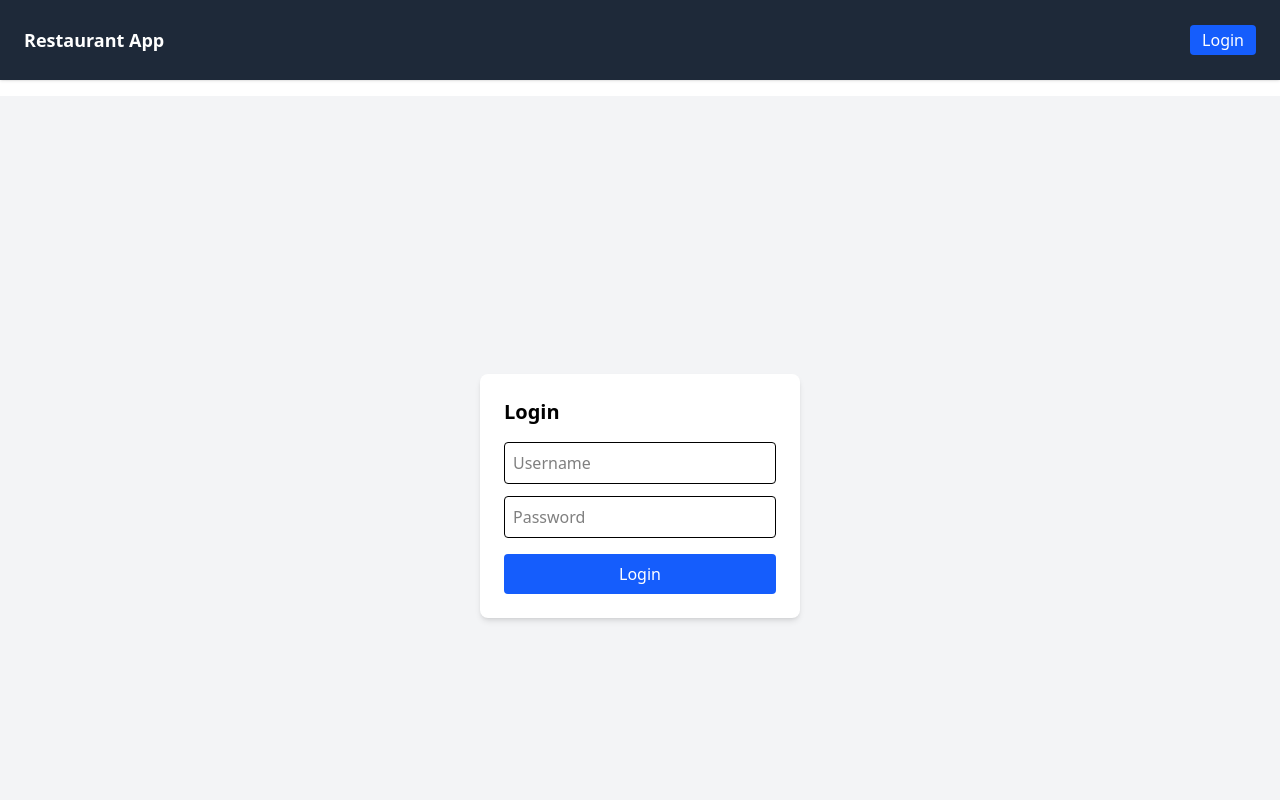
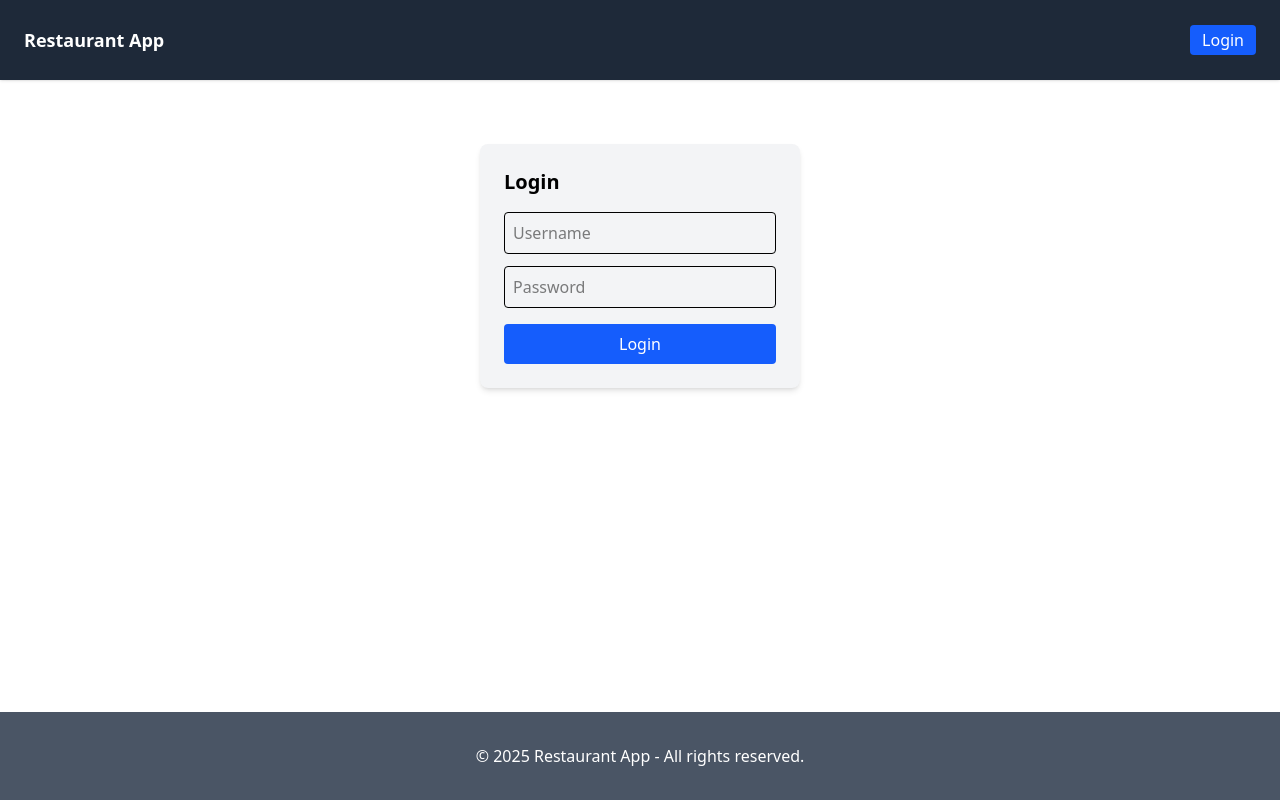
Before and after one commit to chriskampolis/cf7-restaurant-frontend, a React (Vite) app: page /login in a window 1280 px wide. Shown: the top 800 px of the page. Built offline with nearby package versions, Linux system fonts and the light colour scheme; no server answers.

Commit message:
style: background color change

```diff
--- a/src/pages/LoginPage.tsx
+++ b/src/pages/LoginPage.tsx
@@ -30,10 +30,10 @@ function LoginPage() {
   };
 
   return (
-    <div className="flex flex-col items-center justify-center h-screen bg-gray-100">
+    <div className="flex flex-col py-12 items-center bg-white">
       <form
         onSubmit={handleSubmit}
-        className="bg-white p-6 rounded-lg shadow-md w-80"
+        className="bg-gray-100 p-6 rounded-lg shadow-md w-80"
       >
         <h2 className="text-xl font-bold mb-4">Login</h2>
 
@@ -57,7 +57,7 @@ function LoginPage() {
 
         <button
           type="submit"
-          className="w-full bg-blue-600 text-white py-2 rounded hover:bg-blue-700 transition"
+          className="w-full bg-blue-600 text-white py-2 rounded hover:bg-blue-700 transition cursor-pointer"
         >
           Login
         </button>
```
